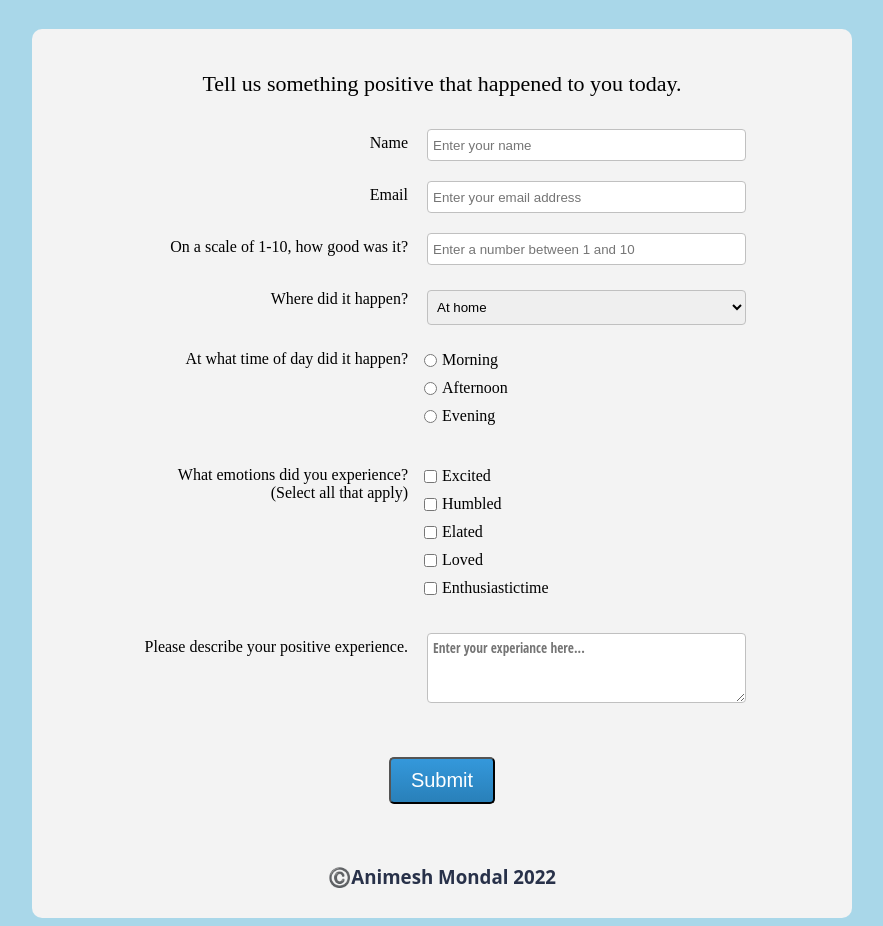
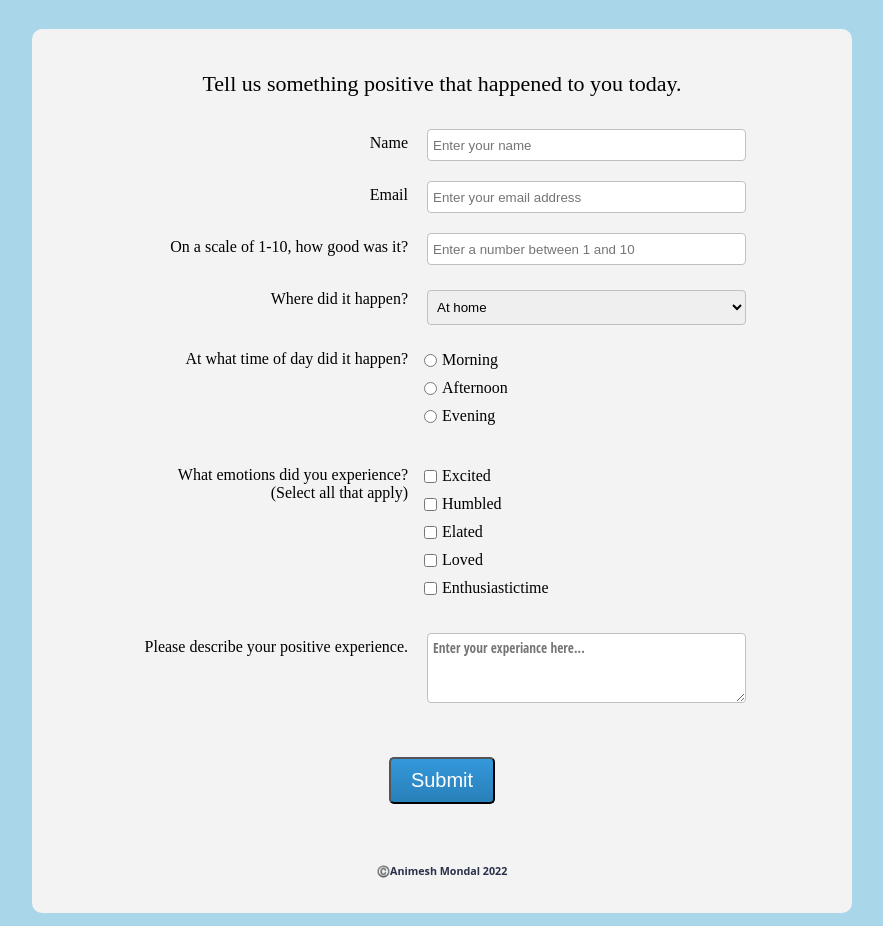
Before and after one commit to animesh1414/web-form-project, a plain HTML site: page index.html in a window 1280 px wide. Shown: the part 90-1016 px from the top of the page, without its empty margins (198-1081 px from the left). Drawn offline with Linux system fonts and the light colour scheme.

Commit message:
changed copyright size

```diff
--- a/index.html
+++ b/index.html
@@ -136,7 +136,7 @@
                     <input type="submit" class="btn">
                 </div>
                 <div class="copyright">
-                    <h3 class="copyright">©️Animesh Mondal 2022</h3>
+                    <h6 class="copyright">©️Animesh Mondal 2022</h6>
                 </div>
             </div>
         </form>
```
